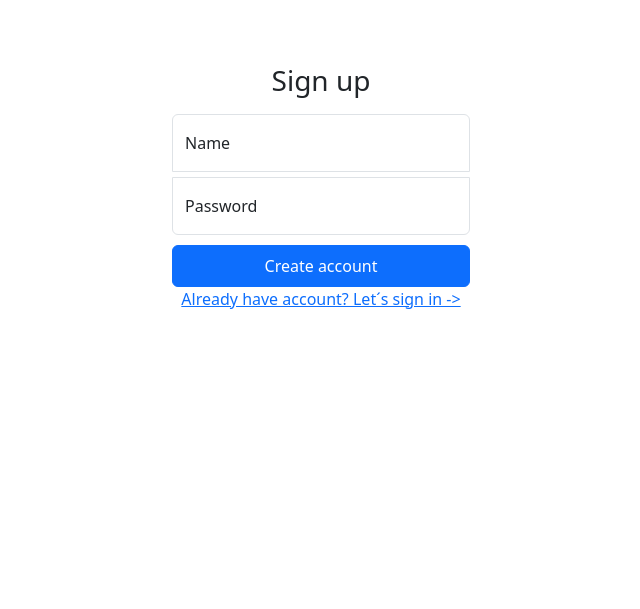
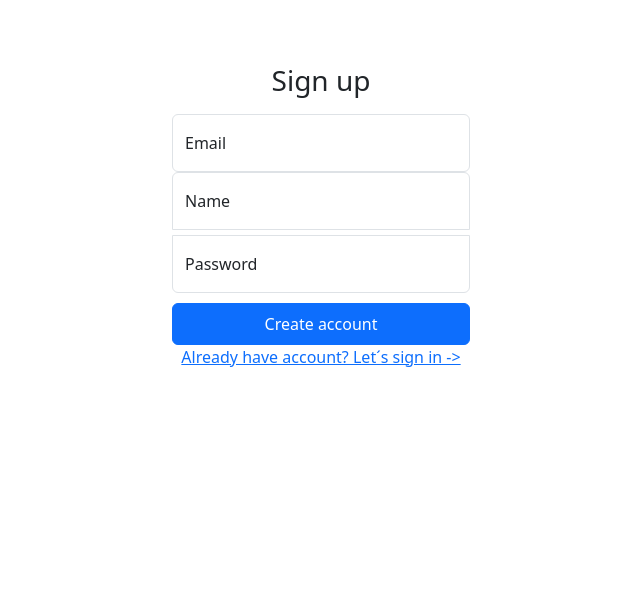
Before and after one commit to 3s7an/massage-studio-tristaan, a PHP site: page /registracia.php in a window 1280 px wide. Shown: the top 609 px of the page, without its empty margins (319-959 px from the left). Run offline with PHP 8.4, Linux system fonts and the light colour scheme.

Commit message:
oprava registracie a loginu

```diff
--- a/database.sql
+++ b/database.sql
@@ -1,7 +1,8 @@
-create DATABASE users;
+create DATABASE massage_studio;
 
 CREATE TABLE users (
     id INT PRIMARY KEY AUTO_INCREMENT,
     meno TEXT,
-    heslo TEXT
+    heslo TEXT,
+    email TEXT
 );
--- a/oop-kategorie.php
+++ /dev/null
@@ -1,2 +0,0 @@
-<?php
-class Kategoria
--- a/oop-stranky.php
+++ b/oop-stranky.php
@@ -11,11 +11,11 @@
     }
 
     function getObsah(){
-        return file_get_contents("$this->id.php");
+        return file_get_contents("$this->id.html");
     }
 
     function setObsah($obsah){
-        file_put_contents("$this->id.php", $obsah);
+        file_put_contents("$this->id.html", $obsah);
 
     }
 }
--- a/registracia.php
+++ b/registracia.php
@@ -1,13 +1,15 @@
 <?php
 
 $meno = null;
+$email = null;
 $heslo = null;
 $vysledok = null;
+$chyba = null;
 
-//DATABASE CONNECTION
+// DATABASE CONNECTION
 try {
     $db = new PDO(
-        "mysql:host=localhost;dbname=users;charset=utf8",
+        "mysql:host=localhost;dbname=massage_studio;charset=utf8",
         "root",
         "", // heslo
         array(
@@ -18,27 +20,40 @@
     die("Connection failed: " . $e->getMessage());
 }
 
-//CREATING ACC AFTER CLICK ON REGISTER BUTTON
+// CREATING ACC AFTER CLICK ON REGISTER BUTTON
 if ($_SERVER["REQUEST_METHOD"] === "POST" && isset($_POST["zaregistrovat"])) {
     $meno = $_POST["name"] ?? null;
+    $email = $_POST["email"] ?? null;
     $heslo = $_POST["password"] ?? null;
 
-    // Ověření vstupů
-    if ($meno && $heslo) {
+    // Overenie vstupu
+    if ($meno && $heslo && $email) {
+        // Check if email or username already exists
+        $query = $db->prepare("SELECT COUNT(*) FROM `users` WHERE `meno` = :meno OR `email` = :email");
+        $query->bindParam(':meno', $meno);
+        $query->bindParam(':email', $email);
+        $query->execute();
+        $count = $query->fetchColumn();
+
+        if ($count > 0) {
+            $chyba =  "Email or username already exists.";
+        } else {
             // HASHING PASSWORD
             $hashed_password = password_hash($heslo, PASSWORD_DEFAULT);
 
             // INSERTING INTO DATABASE VALUES FROM INPUTS
-        $dotaz = $db->prepare("INSERT INTO `users`(`meno`, `heslo`) VALUES (:meno, :heslo)");
+            $dotaz = $db->prepare("INSERT INTO `users`(`meno`, `email`, `heslo`) VALUES (:meno, :email, :heslo)");
             $dotaz->bindParam(':meno', $meno);
+            $dotaz->bindParam(':email', $email);
             $dotaz->bindParam(':heslo', $hashed_password);
             $dotaz->execute();
 
             header("Location: ./login.php");
-        exit; // Zajištění, že se žádný další kód nevykoná
+            exit; // Ensure no other code is executed
+        }
     } else {
-        // Zpracování chyby pro neplatné nebo prázdné vstupy
-        echo "Jméno a heslo musí být vyplněny.";
+        // Handling error for invalid inputs
+        echo "All fields must be filled.";
     }
 }
 ?>
@@ -61,9 +76,15 @@
     <h1 class="h3 mb-3 fw-normal" id="hacko">Sign up </h1>
 
     <div class="form-floating">
+      <input type="email" class="form-control" id="floatingInput" placeholder="login" name="email">
+      <label for="floatingInput">Email</label>
+    </div>
+
+    <div class="form-floating">
       <input type="text" class="form-control" id="floatingInput" placeholder="login" name="name">
       <label for="floatingInput">Name</label>
     </div>
+
     <div class="form-floating">
       <input type="password" class="form-control" id="floatingPassword" placeholder="Password" name="password">
       <label for="floatingPassword">Password</label>
@@ -71,6 +92,7 @@
 
     <button class="btn btn-primary w-100 py-2" type="submit" name="zaregistrovat">Create account</button>
     <a href="./login.php" id="acko">Already have account? Let´s sign in -></a>
+    <p><?php echo $chyba?></p>
 
   </form>
 </main>
```
Also changed, not shown: login.php (+3 -5 lines), contact.html (renamed from contact.php), home.html (renamed from home.php), reservation.html (renamed from reservation.php), services.html (renamed from services.php). Lines whose indentation alone changed are shown as unchanged.
